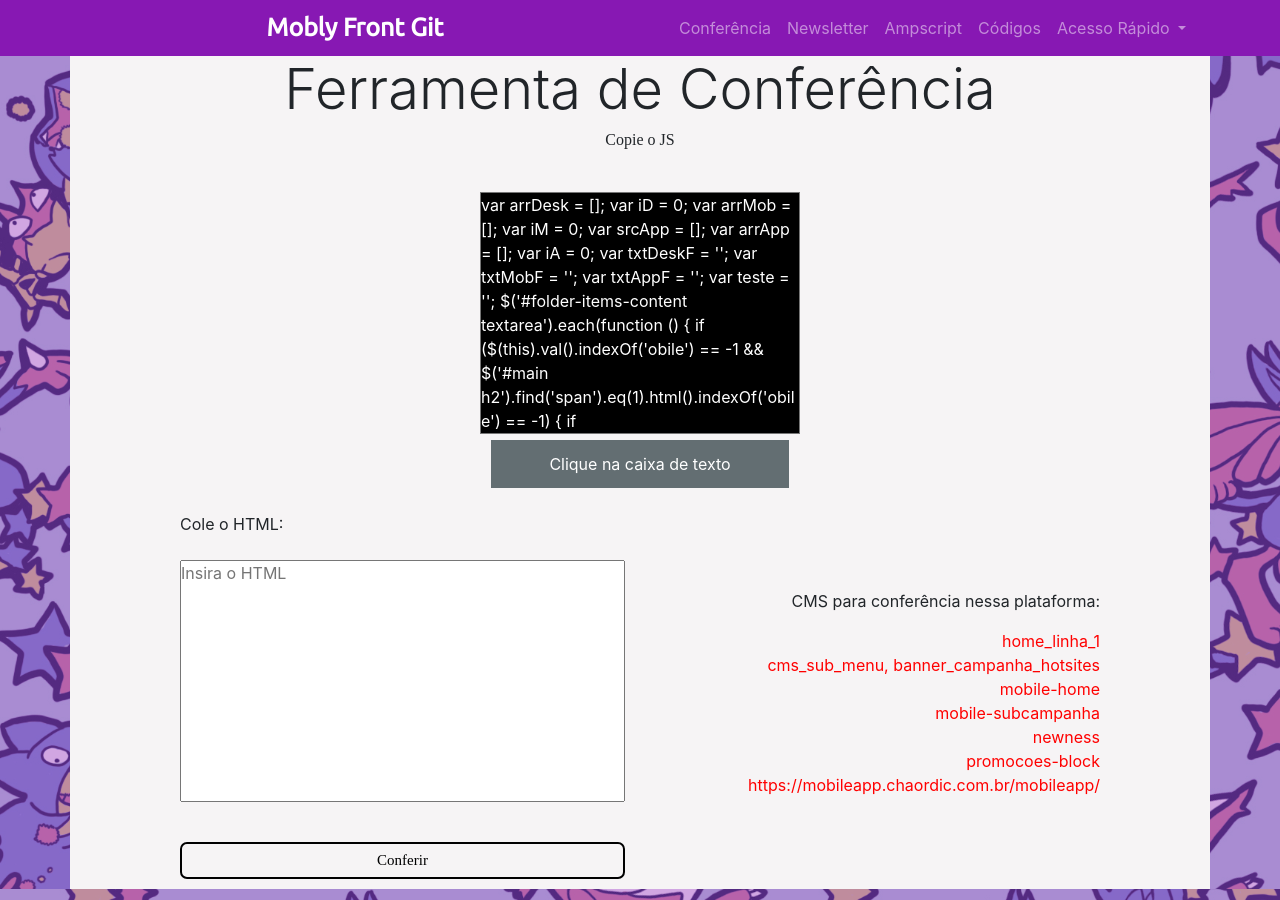
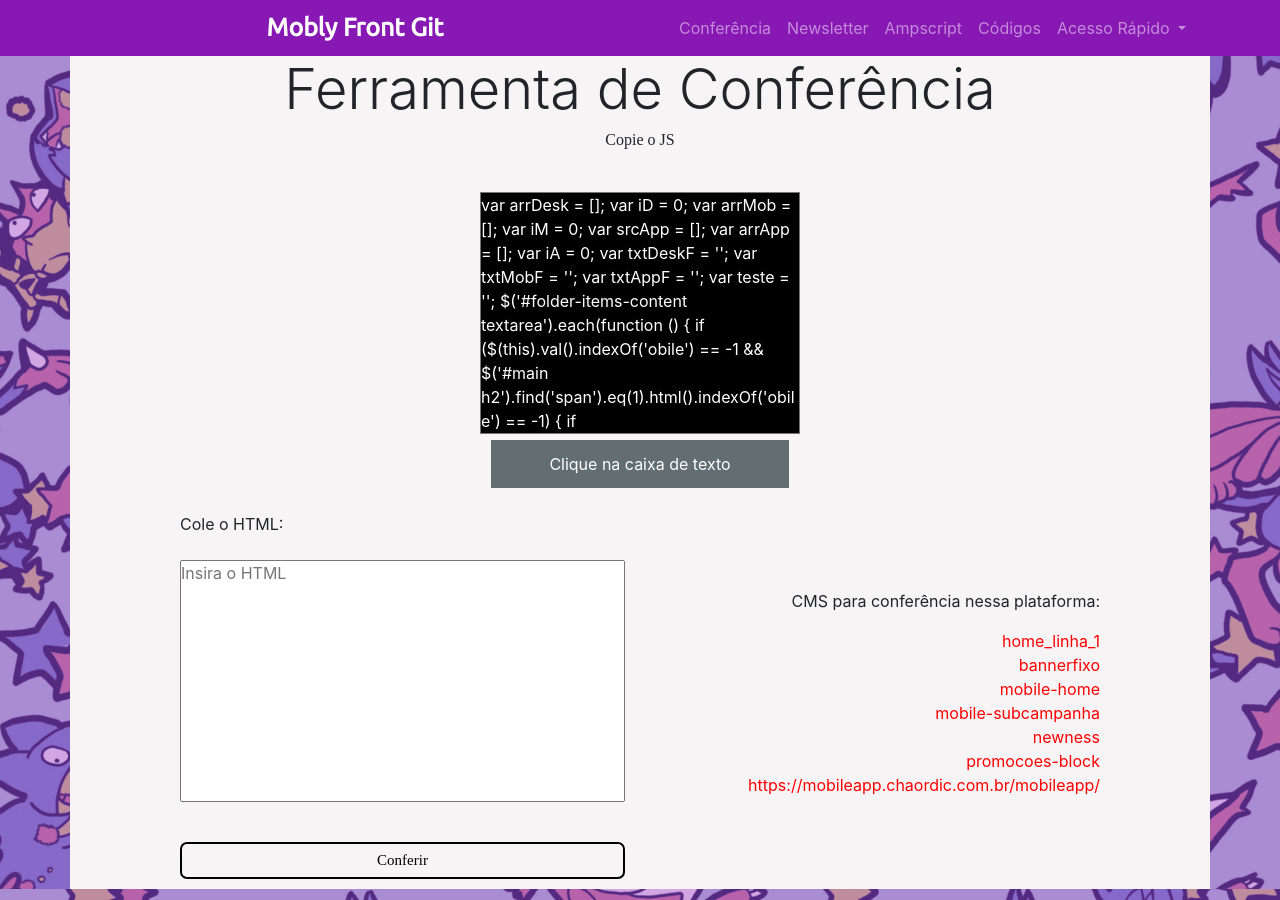
Before and after one commit to mobly-front/mobly-front.github.io, a Jekyll site: the page built from moblyFrontcontent/conferencia.html, in a window 1280 px wide. Built offline with Jekyll 4.4.1, drawn with Linux system fonts in a browser that asks for light colours; nearby versions of some CDN libraries.

Commit message:
Alteração nome bloco banner fixo

```diff
--- a/moblyFrontcontent/conferencia.html
+++ b/moblyFrontcontent/conferencia.html
@@ -45,7 +45,7 @@ title: Conferência
                    <p>CMS para conferência nessa plataforma: </p>
                    <ul class="listaCMS__ul">
                       <li>home_linha_1</li>
-                      <li>cms_sub_menu, banner_campanha_hotsites</li>
+                      <li>bannerfixo</li>
                       <li>mobile-home</li>
                       <li>mobile-subcampanha</li>
                       <li>newness</li>
--- a/moblyFrontcontent/conferenciaScript.js
+++ b/moblyFrontcontent/conferenciaScript.js
@@ -127,7 +127,7 @@ $(document).ready(function () {
             if ($(this).hasClass('sliderSS')) {
                 changeColorLi('linha_1')
             } else if ($(this).hasClass('bannerFixo')) {
-                changeColorLi('cms_sub')
+                changeColorLi('bannerfixo')
             } else if ($(this).find('h2.bannerId__title:contains(Novidades)').length) {
                 changeColorLi('newness')
             } else if ($(this).find('h2.bannerId__title:contains(Promoções)').length) {
```
